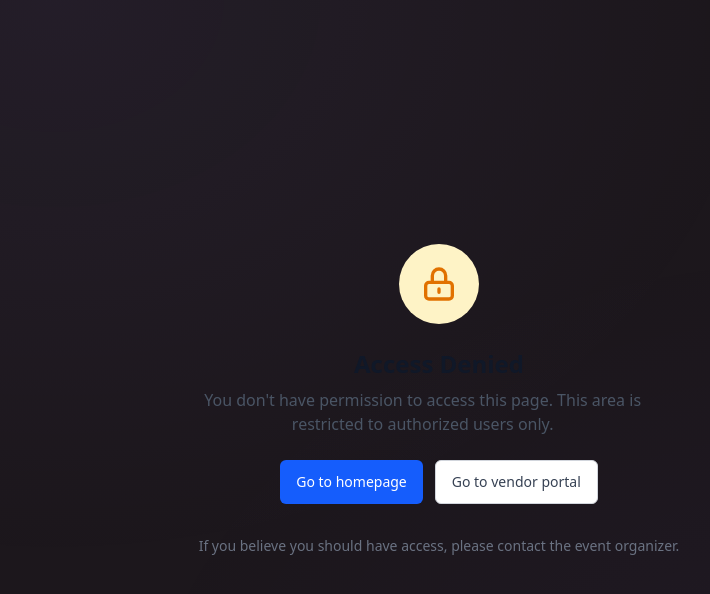
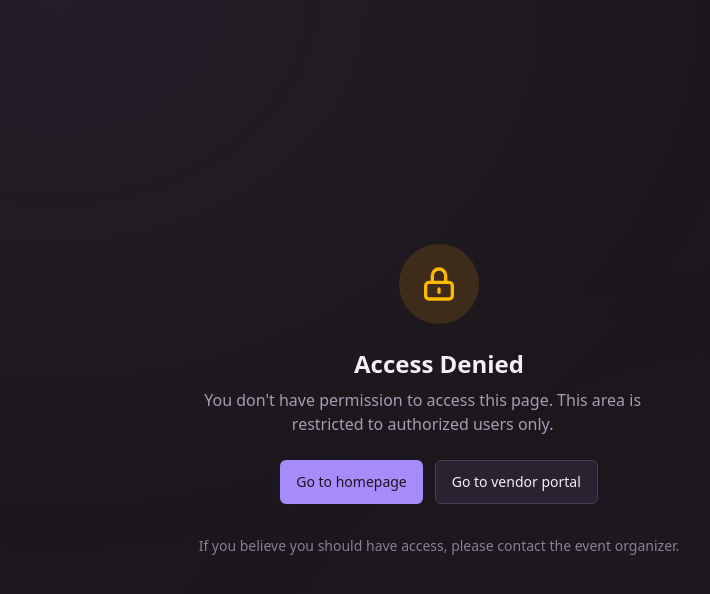
Before and after one commit to Owen-Rose/Holigay-YYC, a Next.js app: page /unauthorized in a window 1280 px wide. Shown: the top 594 px of the page, without its empty margins (201-911 px from the left). Built offline with nearby package versions, Linux system fonts and the light colour scheme.

Commit message:
feat(ui): re-skin error/404/loading/unauthorized pages with dark theme tokens [6.7.1]

```diff
--- a/src/app/error.tsx
+++ b/src/app/error.tsx
@@ -20,9 +20,9 @@ export default function Error({
     <div className="flex min-h-screen items-center justify-center px-4">
       <div className="text-center">
         {/* Error icon */}
-        <div className="mx-auto mb-6 flex h-16 w-16 items-center justify-center rounded-full bg-red-100">
+        <div className="mx-auto mb-6 flex h-16 w-16 items-center justify-center rounded-full bg-red-500/15">
           <svg
-            className="h-8 w-8 text-red-600"
+            className="h-8 w-8 text-red-400"
             fill="none"
             stroke="currentColor"
             viewBox="0 0 24 24"
@@ -37,11 +37,11 @@ export default function Error({
           </svg>
         </div>
 
-        <h1 className="text-2xl font-bold text-gray-900">Something went wrong</h1>
-        <p className="mt-2 text-gray-600">We encountered an unexpected error. Please try again.</p>
+        <h1 className="text-2xl font-bold text-foreground">Something went wrong</h1>
+        <p className="mt-2 text-muted">We encountered an unexpected error. Please try again.</p>
 
         {/* Show error digest in development for debugging */}
-        {error.digest && <p className="mt-2 text-xs text-gray-400">Error ID: {error.digest}</p>}
+        {error.digest && <p className="mt-2 text-xs text-muted-foreground">Error ID: {error.digest}</p>}
 
         <div className="mt-6 flex flex-col gap-3 sm:flex-row sm:justify-center">
           <Button onClick={reset}>Try again</Button>
--- a/src/app/loading.tsx
+++ b/src/app/loading.tsx
@@ -5,8 +5,8 @@ export default function Loading() {
   return (
     <div className="flex min-h-screen items-center justify-center">
       <div className="text-center">
-        <Spinner size="lg" className="mx-auto text-blue-600" />
-        <p className="mt-4 text-sm text-gray-500">Loading...</p>
+        <Spinner size="lg" className="mx-auto text-primary" />
+        <p className="mt-4 text-sm text-muted">Loading...</p>
       </div>
     </div>
   );
--- a/src/app/not-found.tsx
+++ b/src/app/not-found.tsx
@@ -6,12 +6,12 @@ export default function NotFound() {
     <div className="flex min-h-screen items-center justify-center px-4">
       <div className="text-center">
         {/* 404 illustration */}
-        <div className="mx-auto mb-6 flex h-24 w-24 items-center justify-center rounded-full bg-gray-100">
-          <span className="text-4xl font-bold text-gray-400">404</span>
+        <div className="mx-auto mb-6 flex h-24 w-24 items-center justify-center rounded-full bg-surface-bright">
+          <span className="text-4xl font-bold text-muted-foreground">404</span>
         </div>
 
-        <h1 className="text-2xl font-bold text-gray-900">Page not found</h1>
-        <p className="mt-2 max-w-md text-gray-600">
+        <h1 className="text-2xl font-bold text-foreground">Page not found</h1>
+        <p className="mt-2 max-w-md text-muted">
           Sorry, we couldn&apos;t find the page you&apos;re looking for. It may have been moved or
           doesn&apos;t exist.
         </p>
@@ -19,13 +19,13 @@ export default function NotFound() {
         <div className="mt-6 flex flex-col gap-3 sm:flex-row sm:justify-center">
           <Link
             href="/"
-            className="inline-flex min-h-[44px] items-center justify-center rounded-md bg-blue-600 px-4 py-2.5 text-sm font-medium text-white transition-colors hover:bg-blue-700 focus:ring-2 focus:ring-blue-500 focus:ring-offset-2 focus:outline-none"
+            className="inline-flex min-h-[44px] items-center justify-center rounded-md bg-primary px-4 py-2.5 text-sm font-medium text-primary-foreground transition-colors hover:bg-primary-hover focus:ring-2 focus:ring-primary/50 focus:ring-offset-2 focus:ring-offset-background focus:outline-none"
           >
             Go to homepage
           </Link>
           <Link
             href="/apply"
-            className="inline-flex min-h-[44px] items-center justify-center rounded-md border border-gray-300 bg-white px-4 py-2.5 text-sm font-medium text-gray-700 transition-colors hover:bg-gray-50 focus:ring-2 focus:ring-blue-500 focus:ring-offset-2 focus:outline-none"
+            className="inline-flex min-h-[44px] items-center justify-center rounded-md border border-border bg-surface px-4 py-2.5 text-sm font-medium text-foreground transition-colors hover:bg-surface-bright focus:ring-2 focus:ring-primary/50 focus:ring-offset-2 focus:ring-offset-background focus:outline-none"
           >
             Apply as vendor
           </Link>
--- a/src/app/unauthorized/page.tsx
+++ b/src/app/unauthorized/page.tsx
@@ -5,17 +5,17 @@ import Link from 'next/link';
  *
  * Displayed when a user tries to access a resource they don't have permission for.
  * Provides friendly messaging and navigation options based on likely user intent:
- * - Vendors who accidentally hit dashboard routes → directed to vendor portal
- * - General users → directed to homepage
+ * - Vendors who accidentally hit dashboard routes -> directed to vendor portal
+ * - General users -> directed to homepage
  */
 export default function UnauthorizedPage() {
   return (
     <div className="flex min-h-screen items-center justify-center px-4">
       <div className="text-center">
         {/* Lock icon to convey access restriction */}
-        <div className="mx-auto mb-6 flex h-20 w-20 items-center justify-center rounded-full bg-amber-100">
+        <div className="mx-auto mb-6 flex h-20 w-20 items-center justify-center rounded-full bg-amber-500/15">
           <svg
-            className="h-10 w-10 text-amber-600"
+            className="h-10 w-10 text-amber-400"
             fill="none"
             stroke="currentColor"
             viewBox="0 0 24 24"
@@ -31,10 +31,10 @@ export default function UnauthorizedPage() {
         </div>
 
         {/* Main heading */}
-        <h1 className="text-2xl font-bold text-gray-900">Access Denied</h1>
+        <h1 className="text-2xl font-bold text-foreground">Access Denied</h1>
 
         {/* Friendly explanation */}
-        <p className="mt-2 max-w-md text-gray-600">
+        <p className="mt-2 max-w-md text-muted">
           You don&apos;t have permission to access this page. This area is restricted to authorized
           users only.
         </p>
@@ -44,7 +44,7 @@ export default function UnauthorizedPage() {
           {/* Primary action: Go to homepage */}
           <Link
             href="/"
-            className="inline-flex min-h-[44px] items-center justify-center rounded-md bg-blue-600 px-4 py-2.5 text-sm font-medium text-white transition-colors hover:bg-blue-700 focus:ring-2 focus:ring-blue-500 focus:ring-offset-2 focus:outline-none"
+            className="inline-flex min-h-[44px] items-center justify-center rounded-md bg-primary px-4 py-2.5 text-sm font-medium text-primary-foreground transition-colors hover:bg-primary-hover focus:ring-2 focus:ring-primary/50 focus:ring-offset-2 focus:ring-offset-background focus:outline-none"
           >
             Go to homepage
           </Link>
@@ -52,14 +52,14 @@ export default function UnauthorizedPage() {
           {/* Secondary action: Vendor portal (for vendors who hit dashboard routes) */}
           <Link
             href="/vendor"
-            className="inline-flex min-h-[44px] items-center justify-center rounded-md border border-gray-300 bg-white px-4 py-2.5 text-sm font-medium text-gray-700 transition-colors hover:bg-gray-50 focus:ring-2 focus:ring-blue-500 focus:ring-offset-2 focus:outline-none"
+            className="inline-flex min-h-[44px] items-center justify-center rounded-md border border-border bg-surface px-4 py-2.5 text-sm font-medium text-foreground transition-colors hover:bg-surface-bright focus:ring-2 focus:ring-primary/50 focus:ring-offset-2 focus:ring-offset-background focus:outline-none"
           >
             Go to vendor portal
           </Link>
         </div>
 
         {/* Help text for users who believe they should have access */}
-        <p className="mt-8 text-sm text-gray-500">
+        <p className="mt-8 text-sm text-muted-foreground">
           If you believe you should have access, please contact the event organizer.
         </p>
       </div>
```
